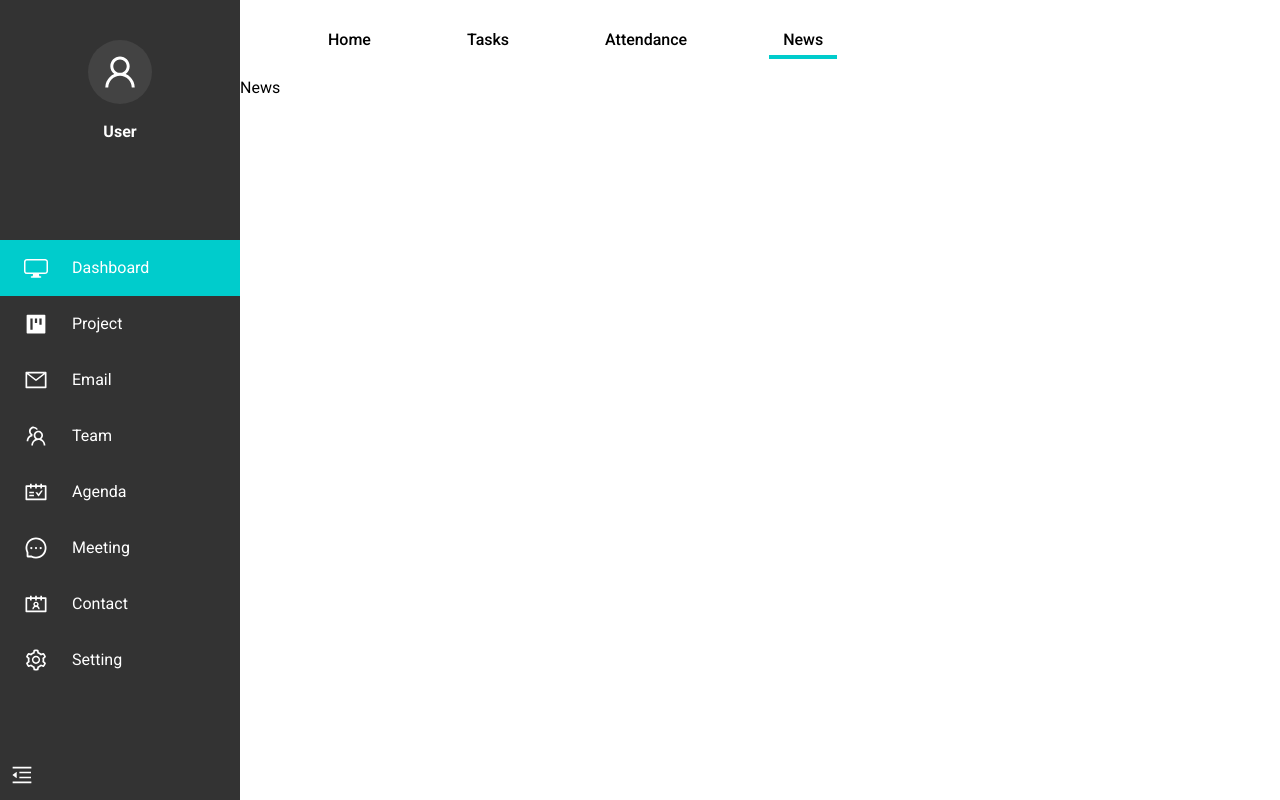
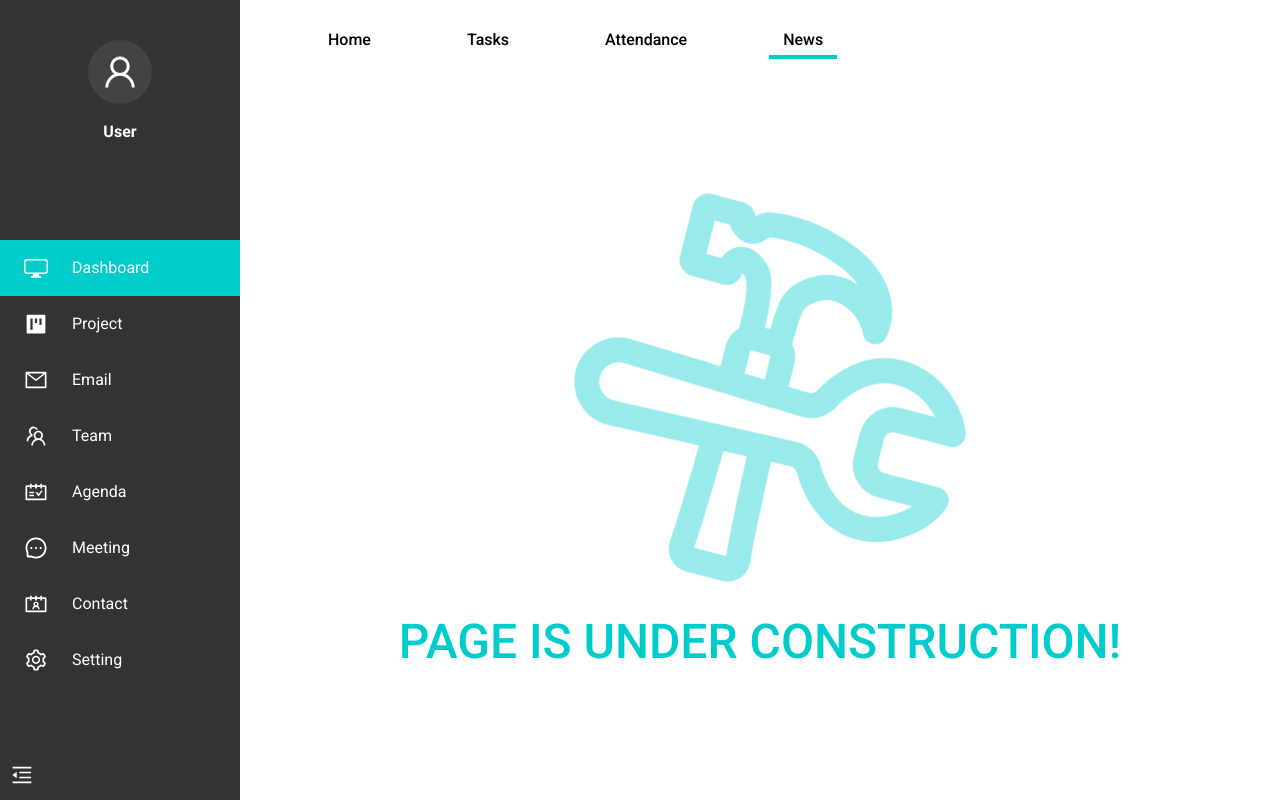
Before and after one commit to gougoulin/ll-react-erp, a React (Create React App) app: page /dashboard/news in a window 1280 px wide. Built offline with nearby package versions, Linux system fonts and the light colour scheme.

Commit message:
under construction page

```diff
--- /dev/null
+++ b/src/pages/UnderConstruction.tsx
@@ -0,0 +1,59 @@
+import { motion } from "framer-motion";
+import React from "react";
+import { IoConstructOutline } from "react-icons/io5";
+import styled from "styled-components";
+import { colors } from "../assets/css/params";
+import CenterAllBox from "../components/layout/CenterAllBox";
+
+const Wrapper = styled(CenterAllBox)`
+  width: 100%;
+  height: 100%;
+  display: flex;
+  flex-flow: column nowrap;
+  align-items: center;
+`;
+
+const Description = styled.p`
+  font-size: 4.8rem;
+  line-height: 2;
+  font-weight: 500;
+  color: ${colors.primary};
+  text-transform: uppercase;
+`;
+
+const IconWrapper = styled(motion.div)`
+  display: inline-block;
+`;
+
+const iconWrapperVariants = {
+  init: {
+    opacity: 1,
+    rotate: 0,
+  },
+  animate: {
+    opacity: [0.1, 1, 0.1],
+    rotate: [-90, 0, 90],
+    transition: {
+      repeat: Infinity,
+      repeatType: "mirror" as "loop" | "mirror" | "reverse" | undefined,
+      duration: 2,
+    }
+  }
+};
+
+const UnderConstruction = () => {
+  return (
+    <Wrapper>
+      <IconWrapper
+        variants={iconWrapperVariants}
+        animate="animate"
+        initial="init"
+      >
+        <IoConstructOutline size={400} color={colors.primary} />
+      </IconWrapper>
+      <Description>Page is under construction!</Description>
+    </Wrapper>
+  );
+};
+
+export default UnderConstruction;
```
Also changed, not shown: src/router/index.tsx (+9 -8 lines).
